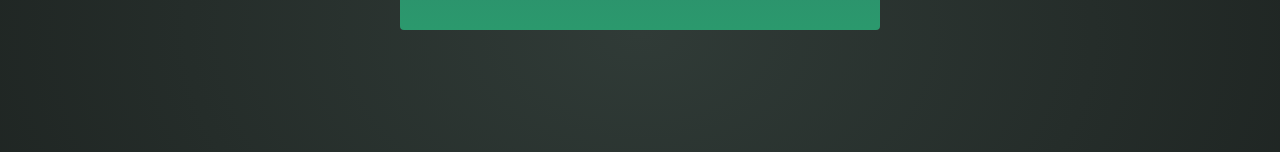
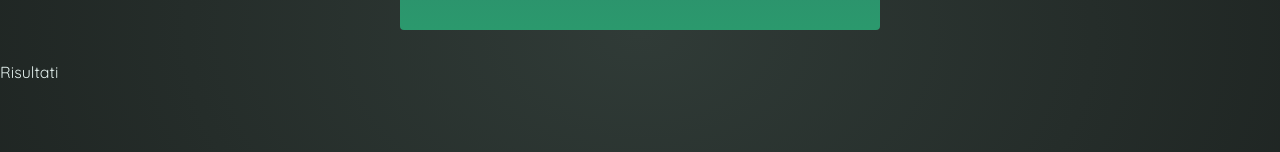
Before and after one commit to marroccuandrea/Invest-calculator-React, a React (Vite) app: page / in a window 1280 px wide. Shown: the part 390-542 px from the top of the page. Built offline with nearby package versions, Linux system fonts and the light colour scheme.

Commit message:
[add] Results component and calculation functionality, [add] plus before newValue in app component, to make sure values passed are numbers and not strings

```diff
--- a/src/App.jsx
+++ b/src/App.jsx
@@ -1,6 +1,7 @@
 import { useState } from "react";
 import Header from "./components/Header";
 import UserInput from "./components/UserInput";
+import Results from "./components/Results";
 
 function App() {
   const [userInput, setUserInput] = useState({
@@ -14,7 +15,7 @@
     setUserInput((prevUserInput) => {
       return {
         ...prevUserInput,
-        [inputIdentifier]: newValue,
+        [inputIdentifier]: +newValue,
       };
     });
   }
@@ -22,6 +23,7 @@
     <>
       <Header />
       <UserInput userInput={userInput} onChange={handleChange} />
+      <Results userInput={userInput} />
     </>
   );
 }
--- a/src/components/Results.jsx
+++ b/src/components/Results.jsx
@@ -1,3 +1,6 @@
-export default function Results() {
+import { calculateInvestmentResults } from "../util/investment.js";
+
+export default function Results({ userInput }) {
+  const resultsData = calculateInvestmentResults(userInput);
   return <p>Risultati</p>;
 }
```
